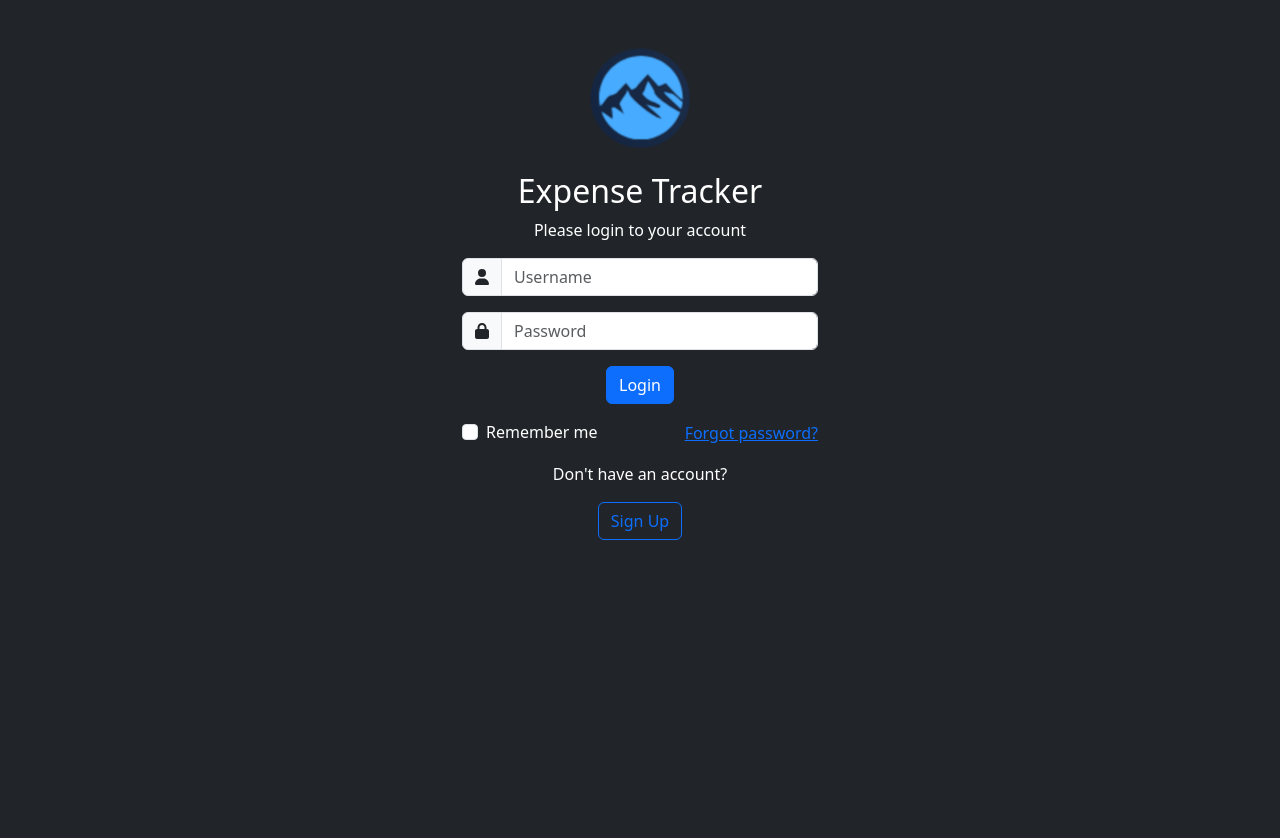
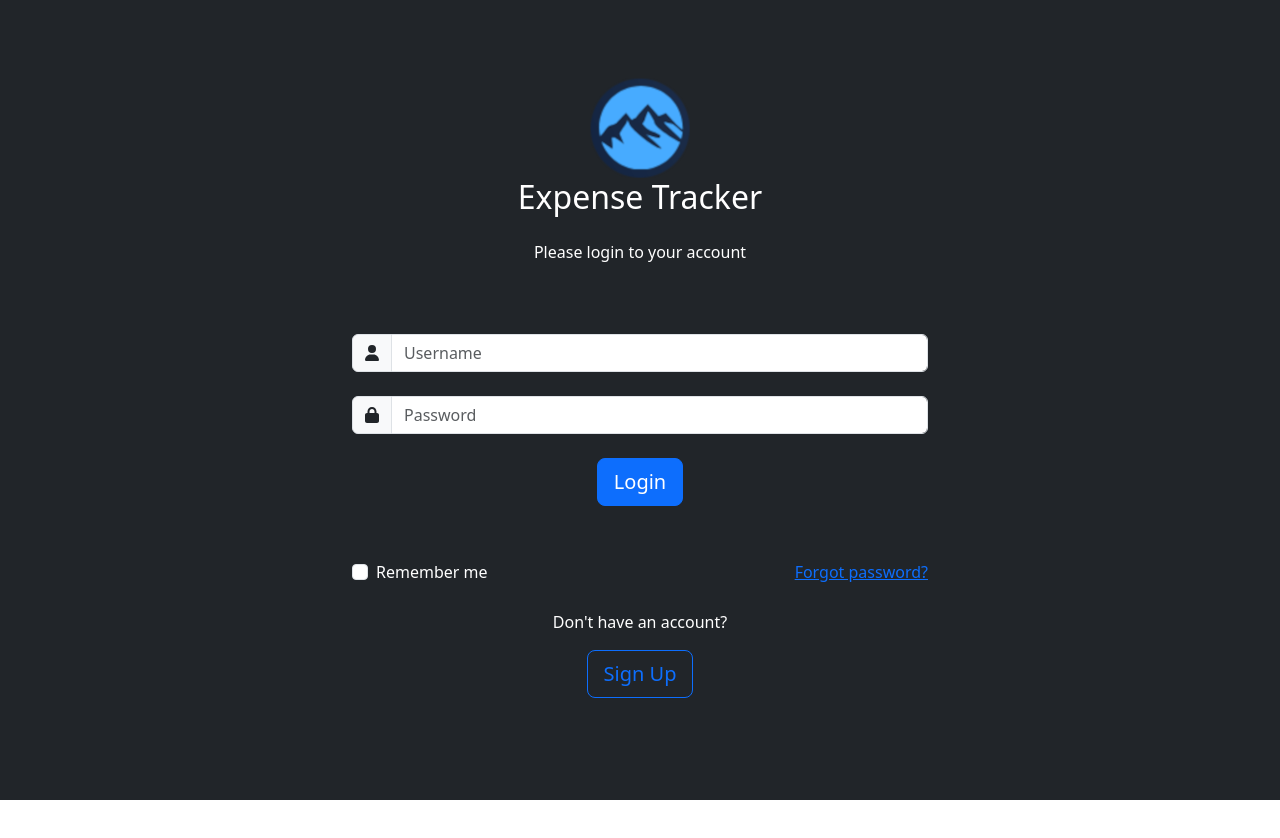
Before and after one commit to Aaron1360/expense-tracker, a React (Create React App) app: page / in a window 1280 px wide. Shown: the top 838 px of the page. After the commit the page ends 800 px from the top, so only its background shows below. Built offline with nearby package versions, Linux system fonts and the light colour scheme.

Commit message:
Fixing resposinve design

```diff
--- a/src/App.js
+++ b/src/App.js
@@ -2,8 +2,8 @@ import React from 'react';
 import LoginPage from './LoginPage';
 
 function App() {
-  return (
-    <div className="App bg-dark text-white min-vh-100 d-flex flex-column justify-content-center align-items-center">
+  return (//bg-dark text-white min-vh-100 d-flex flex-column justify-content-center align-items-center
+    <div className="App">
       <LoginPage />
     </div>
   );
--- a/src/LoginPage.js
+++ b/src/LoginPage.js
@@ -1,65 +1,136 @@
-import React from 'react';
+import { useState } from 'react';
 import { Container, Row, Col, Form, Button, InputGroup } from 'react-bootstrap';
 import { FontAwesomeIcon } from '@fortawesome/react-fontawesome';
 import { faUser, faLock } from '@fortawesome/free-solid-svg-icons';
 
 const LoginPage = () => {
+    const [username, setUsername] = useState('');
+    const [password, setPassword] = useState('');
+    // const [error, setError] = useState('');
+
+    // Handle form submission
+    const handleSubmit = (e) => {
+        e.preventDefault();
+        // Perform login logic here
+        console.log('Username:', username);
+        console.log('Password:', password);
+    };
+
     return (
-        <Container className="mt-5 min-vh-100 d-flex flex-column" >
-            <Row className="justify-content-md-center">
-                <Col md="4" className="text-center justify-content-evenly">
+        <Container
+            fluid
+            className="
+                bg-dark
+                text-white
+                min-vh-100
+                px-4"
+        >
+            <Row className="
+                d-flex
+                justify-content-center
+                align-items-center"
+            >
+                <Col className="
+                    min-vh-100
+                    d-flex
+                    flex-column
+                    text-center
+                    justify-content-evenly
+                    align-items-strech"
+                    style={{ maxWidth: '600px' }}
+                >
                     {/* Logo */}
+                    <Container>
                         <img
                             src="devmtn.png"
                             alt="Logo"
-                        className="mb-4"
+                            className="mt-4"
                             style={{ width: '100px' }}
                         />
-
-                    {/* Text */}
-                    <h2>Expense Tracker</h2>
-                    <p>Please login to your account</p>
-
+                        <h2 >Expense Tracker</h2>
+                        <p className='mt-4'>Please login to your account</p>
+                    </Container>
                     {/* Login Form */}
-                    <Form>
-                        <Form.Group className="mb-3" controlId="formBasicEmail">
+                    <Form onSubmit={handleSubmit}>
+                        <Form.Group
+                            className="mb-4"
+                            controlId="formBasicEmail"
+                        >
                             <InputGroup>
                                 <InputGroup.Text>
                                     <FontAwesomeIcon icon={faUser} />
                                 </InputGroup.Text>
-                                <Form.Control type="email" placeholder="Username" />
+                                <Form.Control
+                                    type="text"
+                                    placeholder="Username"
+                                    value={username}
+                                    onChange={(e) => setUsername(e.target.value)}
+                                    required
+                                />
                             </InputGroup>
                         </Form.Group>
-
-                        <Form.Group className="mb-3" controlId="formBasicPassword">
+                        <Form.Group
+                            className="mb-4"
+                            controlId="formBasicPassword"
+                        >
                             <InputGroup>
                                 <InputGroup.Text>
                                     <FontAwesomeIcon icon={faLock} />
                                 </InputGroup.Text>
-                                <Form.Control type="password" placeholder="Password" />
+                                <Form.Control
+                                    type="password"
+                                    placeholder="Password"
+                                    value={password}
+                                    onChange={(e) => setPassword(e.target.value)}
+                                    required
+                                />
                             </InputGroup>
                         </Form.Group>
-
-                        <Button variant="primary" type="submit">
+                        <Button
+                            variant="primary"
+                            type="submit"
+                            size='lg'
+                        >
                             Login
                         </Button>
                     </Form>
+                    {/* Sign Up Link */}
+                    <Container
+                        fluid
+                        className='
+                            d-flex
+                            flex-column
+                            justify-content-between
+                            align-items-center
+                            p-0
+                            mb-5'
+                    >
                         {/* Remember Me and Forgot Password */}
-                    <div className="mt-3 d-flex justify-content-between align-items-center">
+                        <Container
+                            className='
+                                d-flex
+                                flex-row
+                                flex-wrap
+                                justify-content-between
+                                align-items-stretch
+                                p-0
+                                mb-4'
+                        >
                             <Form.Check
                                 type="checkbox"
                                 label="Remember me"
-                            // className="d-flex"
-                            style={{ textAlign: 'left', gap: '0.5rem' }}
                             />
-                        <a href="#">Forgot password?</a>
-                    </div>
-                    {/* Sign Up Link */}
-                    <p className="mt-3">Don't have an account? </p>
-                    <Button variant='outline-primary' type='submit'>
+                            <a href='#'>Forgot password?</a>
+                        </Container>
+                        <p>Don't have an account? </p>
+                        <Button
+                            variant='outline-primary'
+                            type='submit'
+                            size='lg'
+                        >
                             Sign Up
                         </Button>
-
+                    </Container>
                 </Col>
             </Row>
         </Container>
```
Lines whose indentation alone changed are shown as unchanged.
